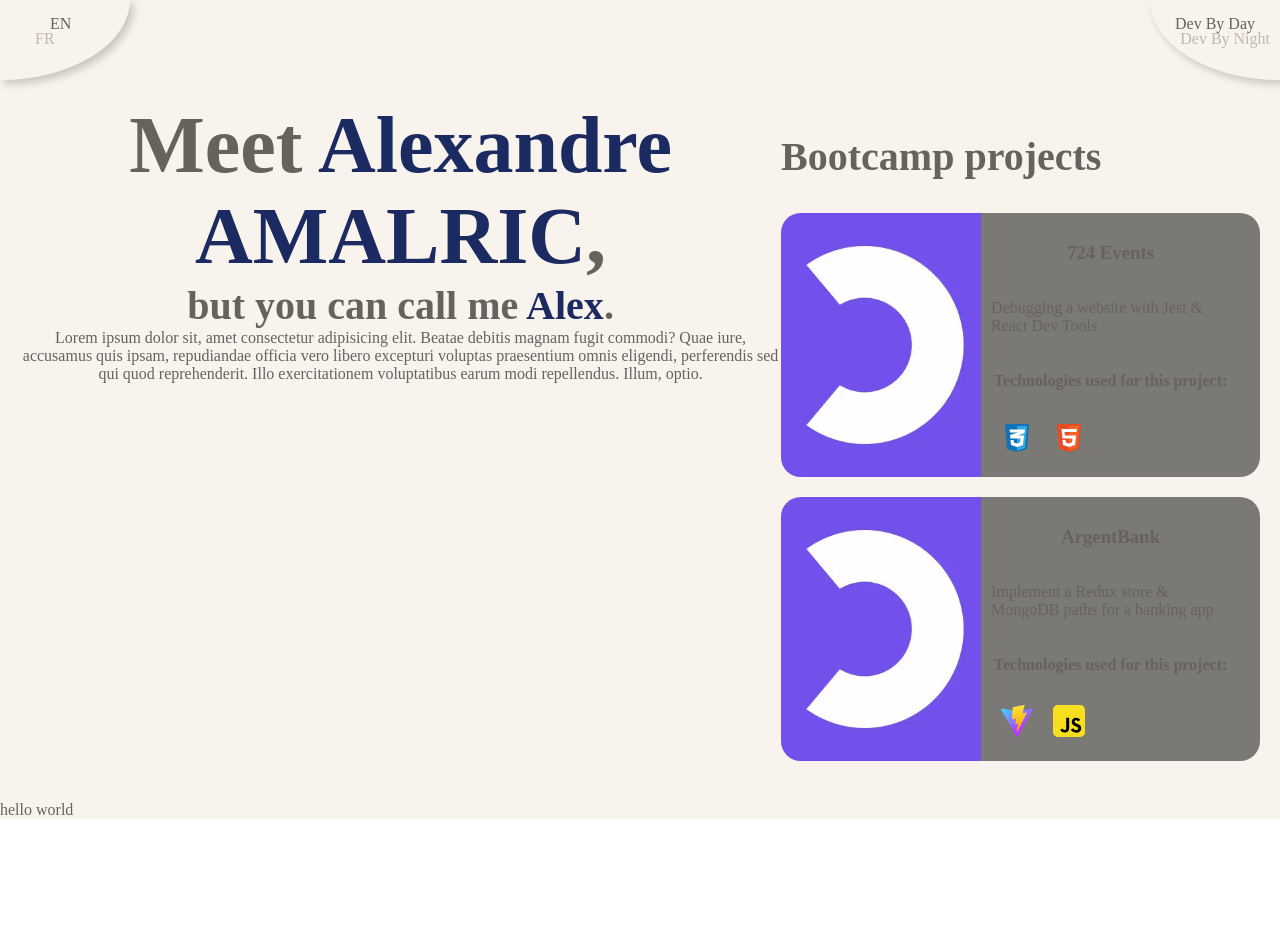
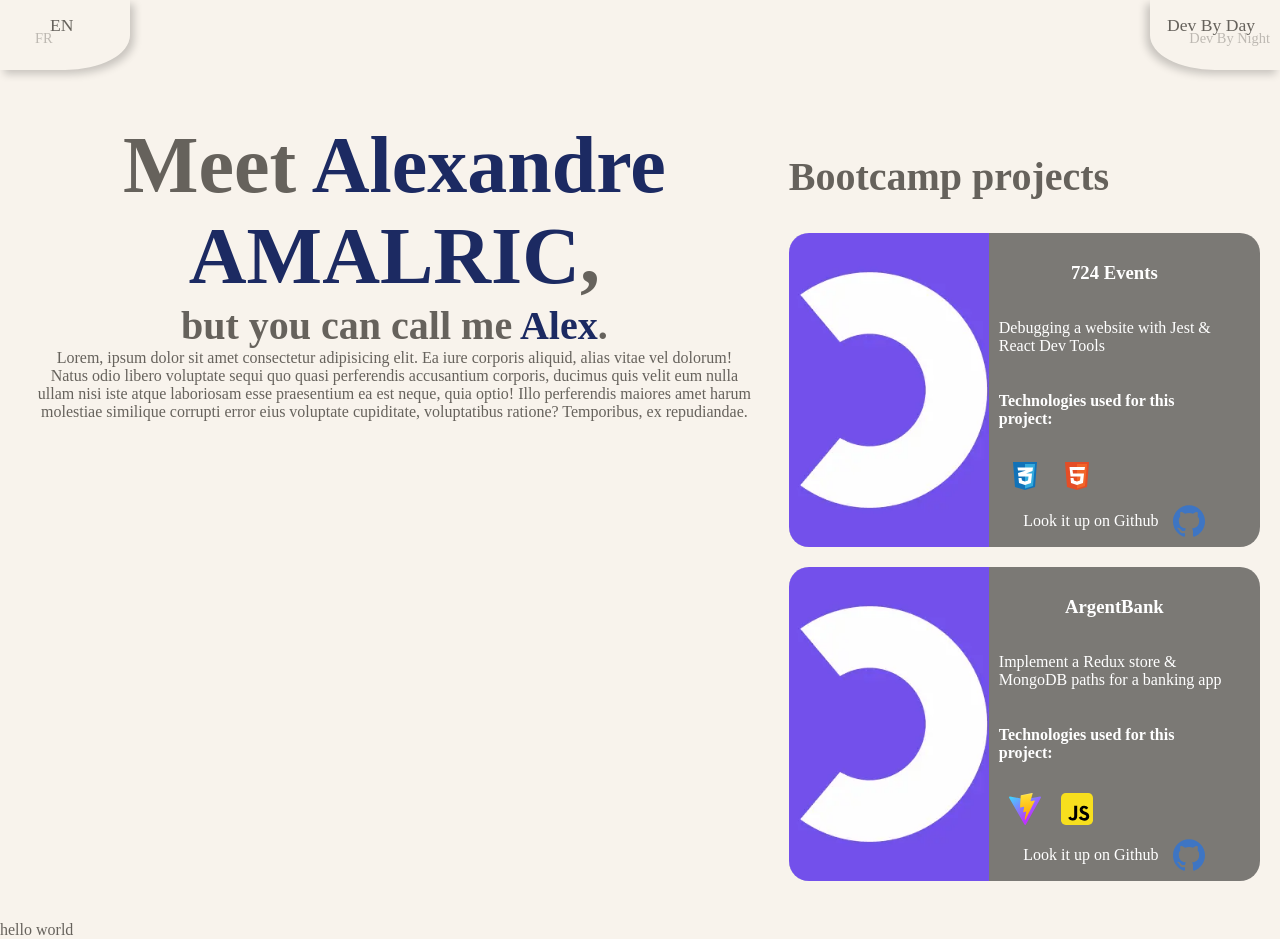
Before and after one commit to ZigZob/Projet12, a React (Vite) app in the folder Portfolio/: page / in a window 1280 px wide. Before the commit the page ends 819 px from the top, so only its background shows below. Built offline with nearby package versions, Linux system fonts and the light colour scheme.

Commit message:
added more data to projectData & changed layout desktop

```diff
--- a/Portfolio/src/_index.scss
+++ b/Portfolio/src/_index.scss
@@ -1,5 +1,9 @@
 *>* {
     box-sizing: border-box;
+}
+
+a {
+    all: unset;
 }
 
 body {
@@ -10,9 +14,10 @@
     list-style-type: none;
 }
 
-#root {
-    display: flex;
-    flex-direction: column;
+ul {
+    margin: 0;
+    padding: 0;
+    list-style: none;
 }
 
 .day {
@@ -26,9 +31,3 @@
     transition: background-color 1000ms ease;
     color: rgba(255, 255, 255, 0.7);
 }
-
-ul {
-    margin: 0;
-    padding: 0;
-    list-style: none;
-}
--- a/Portfolio/src/assets/projectData.js
+++ b/Portfolio/src/assets/projectData.js
@@ -4,14 +4,16 @@
         descriptionEn: "Debugging a website with Jest & React Dev Tools",
         descriptionFr: "Déboggage d'un site web avec Jest & React Dev Tools",
         tags: ["css3", "html5",],
-        imgSrc: "/OpenClassrooms.webp"
+        imgSrc: "/OpenClassrooms.webp",
+        url: "https://github.com/ZigZob/Projet10"
     },
     {
         title: "ArgentBank",
         descriptionEn: "Implement a Redux store & MongoDB paths for a banking app",
         descriptionFr: "Implémenter un store Redux & des routes MongoDB pour une application bancaire",
         tags: ["vite", "javascript",],
-        imgSrc: "/OpenClassrooms.webp"
+        imgSrc: "/OpenClassrooms.webp",
+        url: "https://github.com/ZigZob/ArgentBank-website"
     }
 ];
 
@@ -34,9 +36,6 @@
 
 export const database = {
     "fr_day": {
-        header: ["Dev le jour",
-            "Dev la nuit"
-        ],
         hero: ["Faites la connaissance d'",
             "Alexandre AMALRIC",
             "mais vous pouvez m'appeler",
@@ -45,9 +44,6 @@
         heading2: "Projets de formation",
     },
     "fr_night": {
-        header: ["Dev la nuit",
-            "Dev le jour",
-        ],
         hero: ["Faites la connaissance de ",
             "ZigZog",
             "mais vous pouvez m'appeler",
@@ -56,9 +52,6 @@
         heading2: "Projets Gaming",
     },
     "en_day": {
-        header: ["Dev by day",
-            "Dev by night",
-        ],
         hero: ["Meet ",
             "Alexandre AMALRIC",
             "but you can call me",
@@ -67,9 +60,6 @@
         heading2: "Bootcamp projects",
     },
     "en_night": {
-        header: ["Dev by night",
-            "Dev by day",
-        ],
         hero: ["Meet ",
             "ZigZog",
             "but you can call me",
--- a/Portfolio/src/components/project/_index.scss
+++ b/Portfolio/src/components/project/_index.scss
@@ -22,6 +22,10 @@
         display: flex;
         flex-direction: column;
         padding: 10px;
+
+        &.light {
+            color: white;
+        }
     }
 
     &__title {
@@ -29,6 +33,16 @@
         justify-content: center;
     }
 
-    &__description {}
+    &__link {
+        display: flex;
+        cursor: pointer;
+        align-items: center;
+        justify-content: center;
+        gap: 15px;
+        transition: transform 0.3s ease;
 
+        &:hover {
+            transform: scale(1.1)
+        }
+    }
 }
--- a/Portfolio/src/components/project/index.jsx
+++ b/Portfolio/src/components/project/index.jsx
@@ -3,14 +3,16 @@
 import { useSelector } from "react-redux";
 import { selectLang } from "../../store/slices/langSlice/selectors";
 import "./_index.scss"
+import { selectTime } from "../../store/slices/timeSlice/selectors";
 
-export default function Project({ imgSrc, title, descriptionEn, descriptionFr, tags }) {
+export default function Project({ imgSrc, title, descriptionEn, descriptionFr, tags, url }) {
     const lang = useSelector(selectLang)
+    const time = useSelector(selectTime)
     return (
         <li className={"project"}>
             <div className="project__Wrapper">
                 <img className="project__img" src={imgSrc} alt={title} />
-                <div className="project__textWrapper">
+                <div className={`project__textWrapper ${time === "day" ? "light" : ""}`}>
                     <h3 className="project__title" >{title}</h3>
                     <p className="project__description">{lang === "en" ? descriptionEn : descriptionFr}</p>
                     <h4 className="project__title">{lang === "en" ? "Technologies used for this project:" : "Technologies utilisées lors de ce projet:"}</h4>
@@ -19,6 +21,10 @@
                             <Tag key={tagIndex} content={tag} />
                         ))}
                     </ul>
+                    <a href={url} target="_blank" className="project__link" >
+                        <span>{lang === "en" ? "Look it up on Github" : "Voir le projet en détail sur Github"}</span>
+                        <img src="/github.svg" alt="Github" />
+                    </a>
                 </div>
             </div>
 
--- a/Portfolio/src/containers/app/_index.scss
+++ b/Portfolio/src/containers/app/_index.scss
@@ -10,5 +10,6 @@
     flex: 1;
     overflow: hidden;
     justify-content: center;
-    margin: 20px;
+    margin: 120px 20px 20px 20px;
+    gap: 20px;
 }
--- a/Portfolio/src/containers/hero/Hero.jsx
+++ b/Portfolio/src/containers/hero/Hero.jsx
@@ -12,7 +12,7 @@
         <section className="hero">
             <h1 className="hero__element">{database[key].hero[0]}<strong className={`hero__element--${time === "night" ? "night" : "day"}`} >{database[key].hero[1]}</strong>,</h1>
             <h2 className="hero__element">{database[key].hero[2]} <strong className={`hero__element--${time === "night" ? "night" : "day"}`}>{database[key].hero[3]}</strong>.</h2>
-            <p className="hero__element">Lorem ipsum dolor sit, amet consectetur adipisicing elit. Beatae debitis magnam fugit commodi? Quae iure, accusamus quis ipsam, repudiandae officia vero libero excepturi voluptas praesentium omnis eligendi, perferendis sed qui quod reprehenderit. Illo exercitationem voluptatibus earum modi repellendus. Illum, optio.</p>
+            <p className="hero__element">Lorem, ipsum dolor sit amet consectetur adipisicing elit. Ea iure corporis aliquid, alias vitae vel dolorum! Natus odio libero voluptate sequi quo quasi perferendis accusantium corporis, ducimus quis velit eum nulla ullam nisi iste atque laboriosam esse praesentium ea est neque, quia optio! Illo perferendis maiores amet harum molestiae similique corrupti error eius voluptate cupiditate, voluptatibus ratione? Temporibus, ex repudiandae.</p>
         </section>
     )
 }
--- a/Portfolio/src/containers/hero/_index.scss
+++ b/Portfolio/src/containers/hero/_index.scss
@@ -15,7 +15,7 @@
 
     &__element {
         max-width: 1024px;
-        text-wrap: pretty;
+        text-wrap: balance;
         text-align: center;
         margin: 0;
 
--- a/Portfolio/src/containers/projects/Projects.jsx
+++ b/Portfolio/src/containers/projects/Projects.jsx
@@ -12,7 +12,7 @@
     let key = `${lang}_${time}`
 
     return (
-        <div>
+        <section>
             <h2>{database[key].heading2}</h2>
             <ul>
                 {(time === "night" ? gamingProjects : professionalProjects).map((project, index) => (
@@ -23,9 +23,10 @@
                         title={project.title}
                         descriptionEn={project.descriptionEn}
                         descriptionFr={project.descriptionFr}
+                        url={project.url}
                     />
                 ))}
             </ul>
-        </div>
+        </section>
     );
 }
--- a/Portfolio/src/layout/header/_index.scss
+++ b/Portfolio/src/layout/header/_index.scss
@@ -1,19 +1,21 @@
-header {
+.header {
     display: flex;
     justify-content: space-between;
-    flex: 1;
-    position: sticky;
-    top: 0;
-    z-index: 1337;
+
+    &__element {
+        position: fixed;
+        top: 0;
+        width: 130px;
+        height: 70px;
+        cursor: pointer;
+        z-index: 1337;
+    }
 }
 
 .time {
-    position: relative;
-    width: 130px;
-    height: 80px;
-    border-radius: 0 0 0 100%;
-    cursor: pointer;
-    box-shadow: 4px 4px 8px rgba(0, 0, 0, 0.2);
+    border-radius: 0 0 0 50%;
+    right: 0;
+    box-shadow: -4px 4px 8px rgba(0, 0, 0, 0.2);
 
     &__element {
         position: absolute;
@@ -23,22 +25,20 @@
 
         &.front {
             opacity: 1;
+            font-size: 1.1rem;
         }
 
         &.back {
             opacity: 0.4;
             transform: translate(15px, 15px);
+            font-size: 0.9rem;
         }
     }
 }
 
 .lang {
-    position: relative;
-    width: 130px;
-    height: 80px;
-    overflow: hidden;
-    border-radius: 0 0 100% 0;
-    cursor: pointer;
+    border-radius: 0 0 50% 0;
+    left: 0;
     box-shadow: 4px 4px 8px rgba(0, 0, 0, 0.2);
 
     &__element {
@@ -49,11 +49,13 @@
 
         &.front {
             opacity: 1;
+            font-size: 1.1rem;
         }
 
         &.back {
             opacity: 0.4;
             transform: translate(-15px, 15px);
+            font-size: 0.9rem;
         }
     }
 }
--- a/Portfolio/src/layout/header/index.jsx
+++ b/Portfolio/src/layout/header/index.jsx
@@ -4,22 +4,21 @@
 import { selectTime } from "../../store/slices/timeSlice/selectors";
 import { useDispatch, useSelector } from "react-redux";
 import "./_index.scss"
-import { database } from "../../assets/projectData";
 
 export default function Header() {
     const dispatch = useDispatch()
     const lang = useSelector(selectLang)
     const time = useSelector(selectTime)
-    let key = `${lang}_${time}`
+
     return (
 
-        <header className={`${time === "night" ? "night" : "day"}`
+        <header className={`header ${time === "night" ? "night" : "day"}`
         } >
-            <div className="lang" onClick={() => dispatch(toggleLang())}>
+            <div className={`header__element lang ${time === "night" ? "night" : "day"}`} onClick={() => dispatch(toggleLang())}>
                 <span className={`lang__element ${lang === "fr" ? "front" : "back"}`}>FR</span>
                 <span className={`lang__element ${lang === "en" ? "front" : "back"}`}>EN</span>
             </div>
-            <div className="time" onClick={() => dispatch(toggleTime())}>
+            <div className={`header__element time ${time === "night" ? "night" : "day"}`} onClick={() => dispatch(toggleTime())}>
                 <div className={`time__element ${time === "night" ? "front" : "back"}`}>
 
                     {lang === "en" ? "Dev By Night" : "Dev la Nuit"}
```
Also changed, not shown: Portfolio/src/assets/DataContext.js (deleted, +0 -48 lines).
